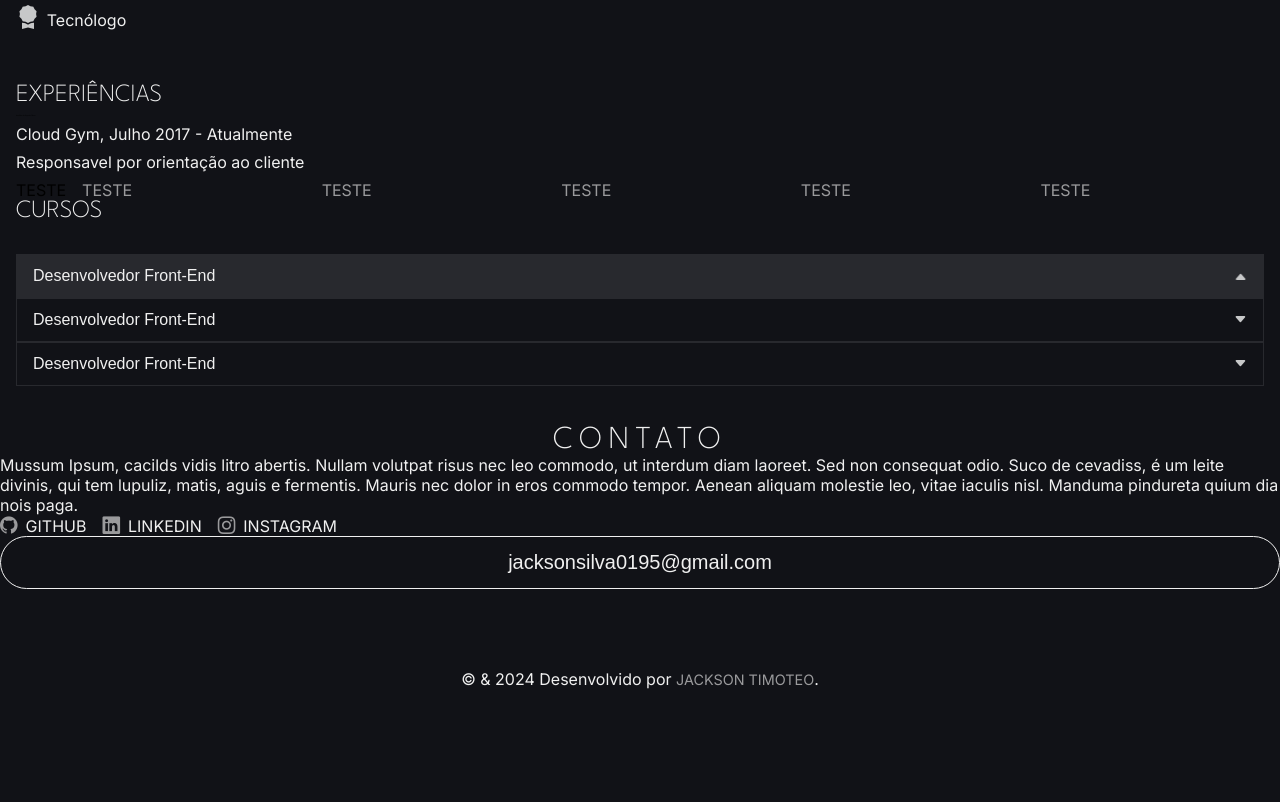
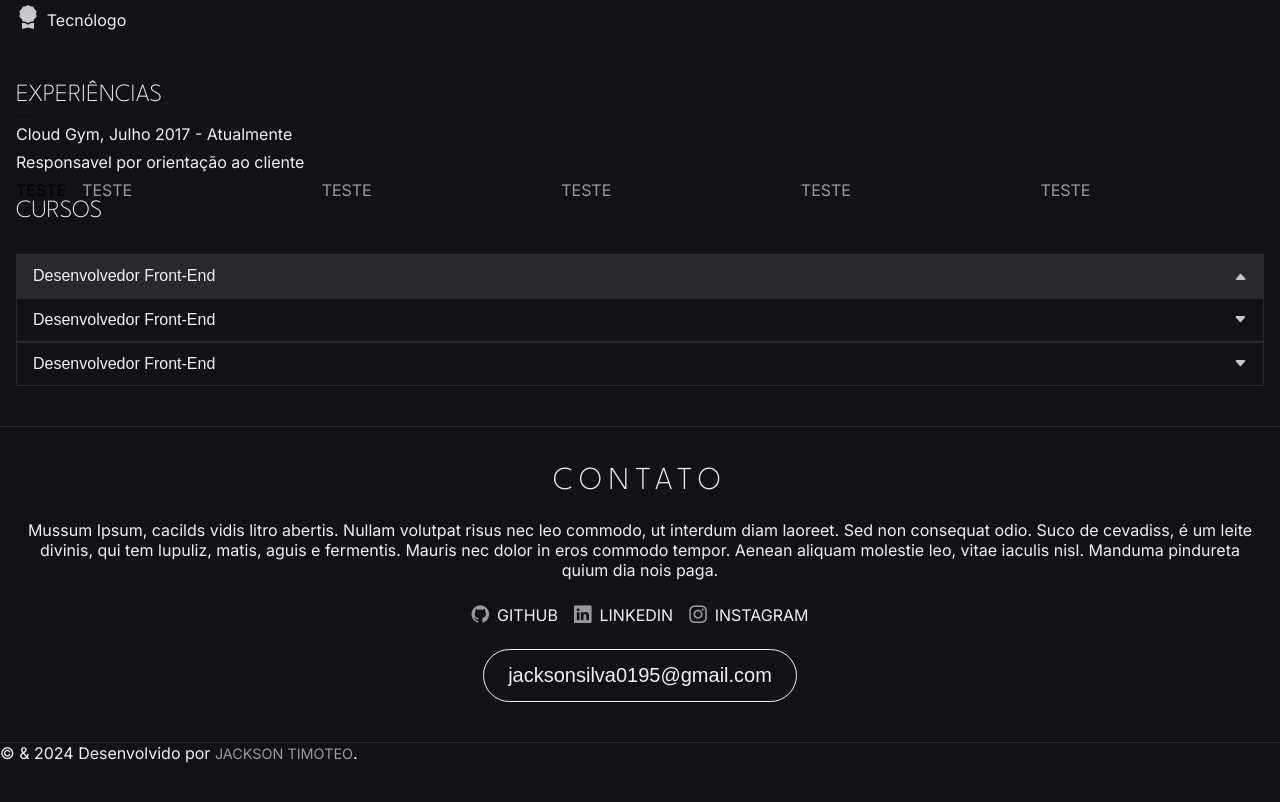
Before and after one commit to Jackson-Timoteo/Portfolio, a plain HTML site: page index.html in a window 1280 px wide. Shown: the part 6232-7034 px from the top of the page. Before the commit the page ends 7001 px from the top, so only its background shows below. Drawn offline with nearby package versions, Linux system fonts and the light colour scheme.

Commit message:
add html and css contact

```diff
--- a/css/style.css
+++ b/css/style.css
@@ -553,9 +553,44 @@ p:hover{
   transform: rotate(180deg);
 }
 
+.contact {
+  display: flex;
+  flex-direction: column;
+  justify-content: center;
+  align-items: center;
+  gap: 1.5rem;
+  border-top: 1px solid var(--primary-border-color);
+  border-bottom: 1px solid var(--secondary-bg-color);
+}
+
+.contact p {
+  text-align: center;
+}
+
+.contact .btn {
+  width: auto;
+}
+
+.contact .email {
+  text-transform: uppercase;
+}
+
+.footer {
+  margin-bottom: 5px;
+}
+
+.footer p ´{
+  font-size: .87rem;
+  text-align: center;
+  padding: 1rem;
+}
 
 
-.footer {
-  padding-top: 5rem;
-  text-align: center;
+
+/* Respons */
+
+@media (min-width: 768px) {
+  # header{
+
+  }
 }
--- a/index.html
+++ b/index.html
@@ -482,7 +482,7 @@
     </section>
 
     <!-- CONTACT -->
-    <section>
+    <section class="contact">
         <h2>Contato</h2>
         <p>Mussum Ipsum, cacilds vidis litro abertis. Nullam volutpat risus nec leo commodo, ut interdum diam laoreet. Sed non consequat odio. Suco de cevadiss,
             é um leite divinis, qui tem lupuliz, matis, aguis e fermentis. Mauris nec dolor in eros commodo tempor.
```
